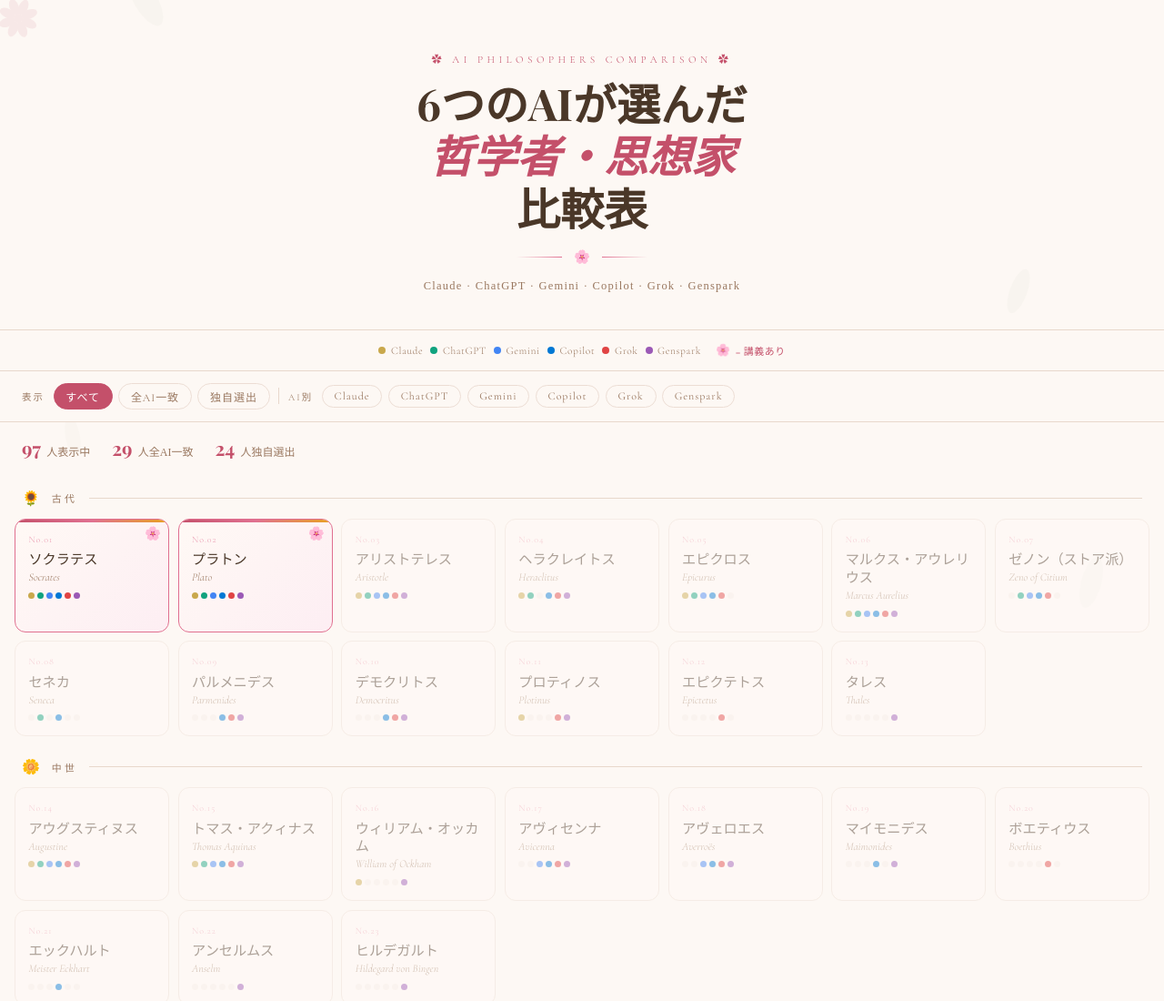
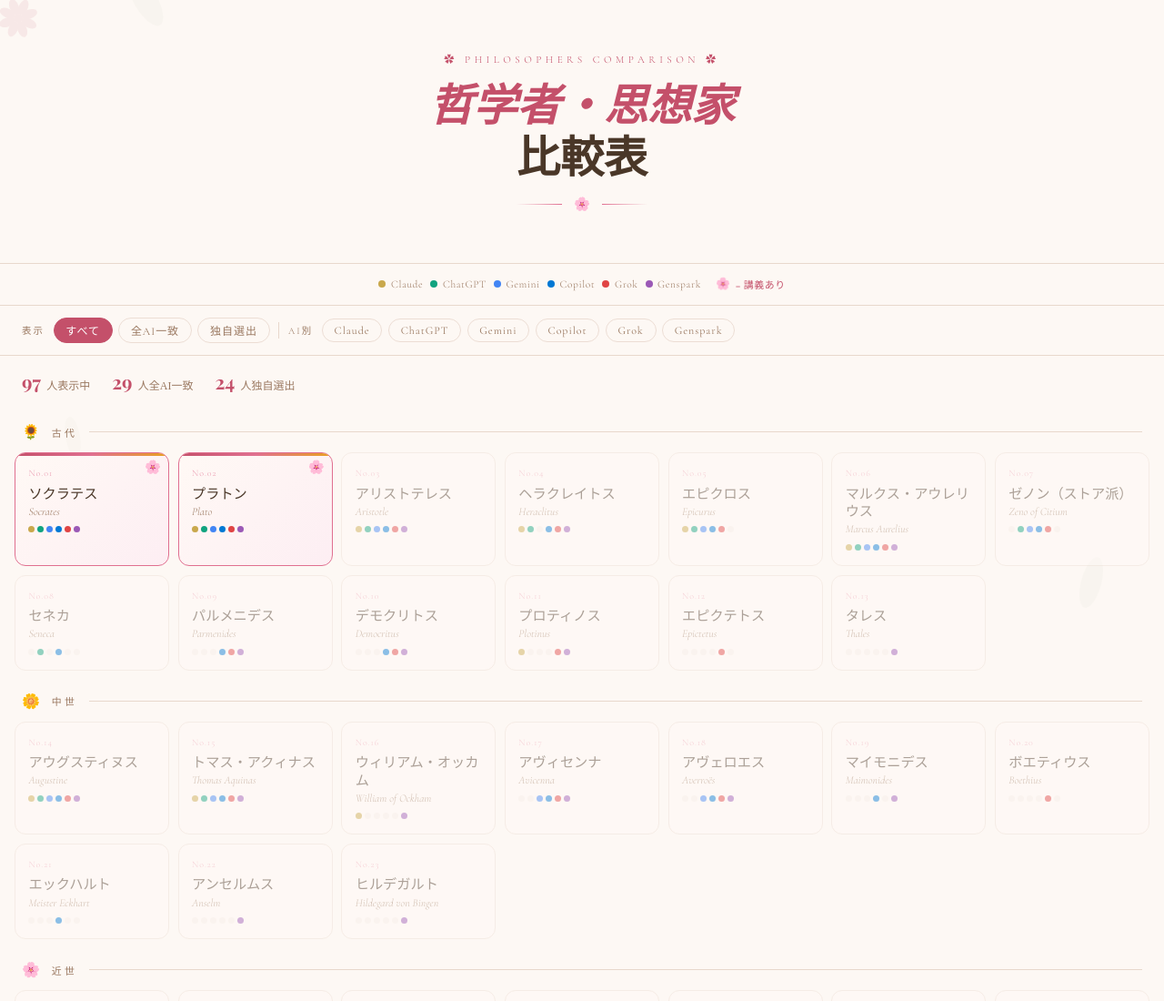
Before and after one commit to h9966882-max/study, a plain HTML site: page index.html in a window 1280 px wide. Shown: the top 1100 px of the page at 91% size. Drawn offline with nearby package versions, Linux system fonts and the light colour scheme; a web font is replaced by a local one.

Commit message:
index.html を更新

```diff
--- a/index.html
+++ b/index.html
@@ -3,7 +3,7 @@
 <head>
 <meta charset="UTF-8">
 <meta name="viewport" content="width=device-width, initial-scale=1.0">
-<title>哲学者・思想家50選 — AI比較</title>
+<title>哲学者・思想家50選</title>
 <link rel="preconnect" href="https://fonts.googleapis.com">
 <link href="https://fonts.googleapis.com/css2?family=Cormorant+Garamond:ital,wght@0,300;0,400;0,600;1,300;1,400&family=Noto+Serif+JP:wght@200;300;400;500&family=Playfair+Display:ital,wght@0,700;1,400&display=swap" rel="stylesheet">
 <style>
@@ -730,10 +730,9 @@
     </svg>
   </div>
   <div class="header-inner">
-    <p class="eyebrow">✿ AI Philosophers Comparison ✿</p>
-    <h1>6つのAIが選んだ<br><em>哲学者・思想家</em><br>比較表</h1>
+    <p class="eyebrow">✿ Philosophers Comparison ✿</p>
+    <h1><em>哲学者・思想家</em><br>比較表</h1>
     <div class="ornament">🌸</div>
-    <p class="header-sub">Claude · ChatGPT · Gemini · Copilot · Grok · Genspark</p>
   </div>
 </header>
 
@@ -1016,7 +1015,7 @@
 // 哲学者ごとの総括ページファイル名
 const SUMMARY_FILES = {
   'ソクラテス': './philosopher/socrates-summary.html',
-  'プラトン':   './philosopher/plato-summary.html',
+  'プラトン':  './philosopher/plato-summary.html',
 };
 
 
```
